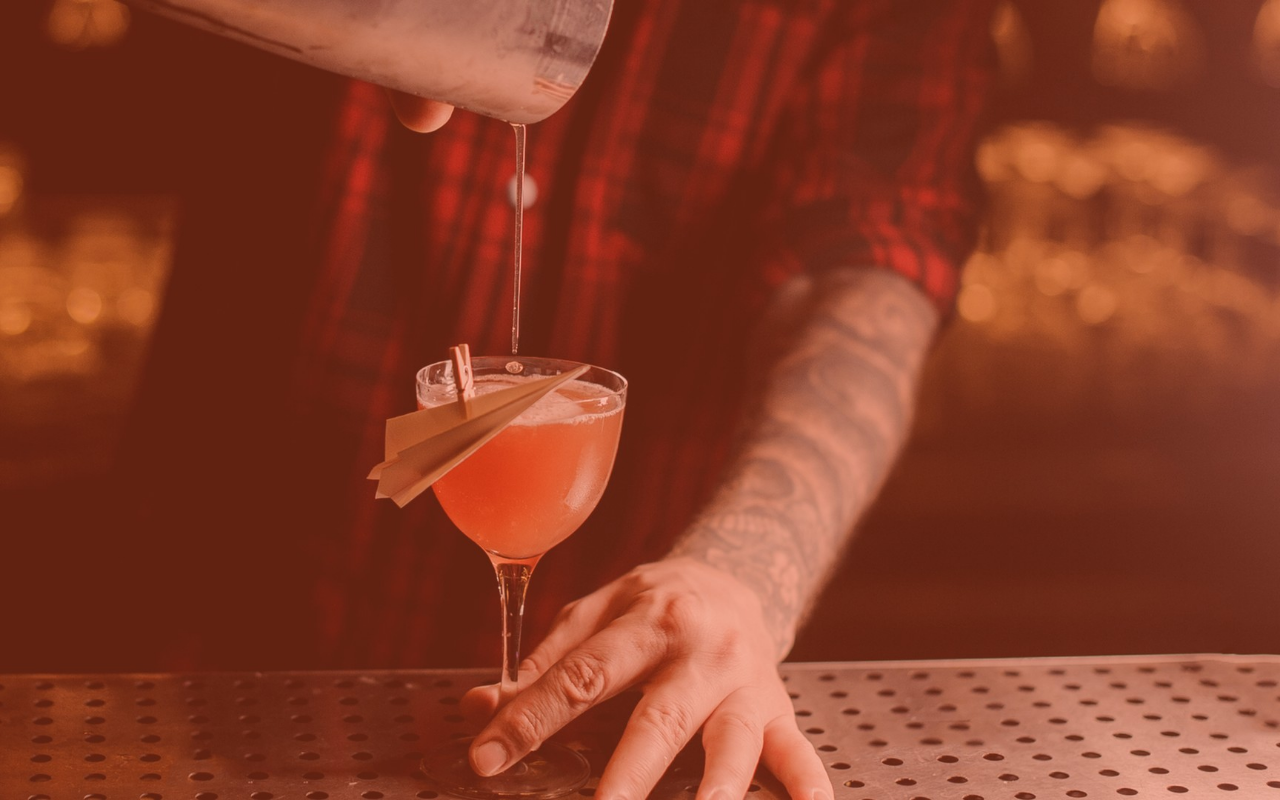
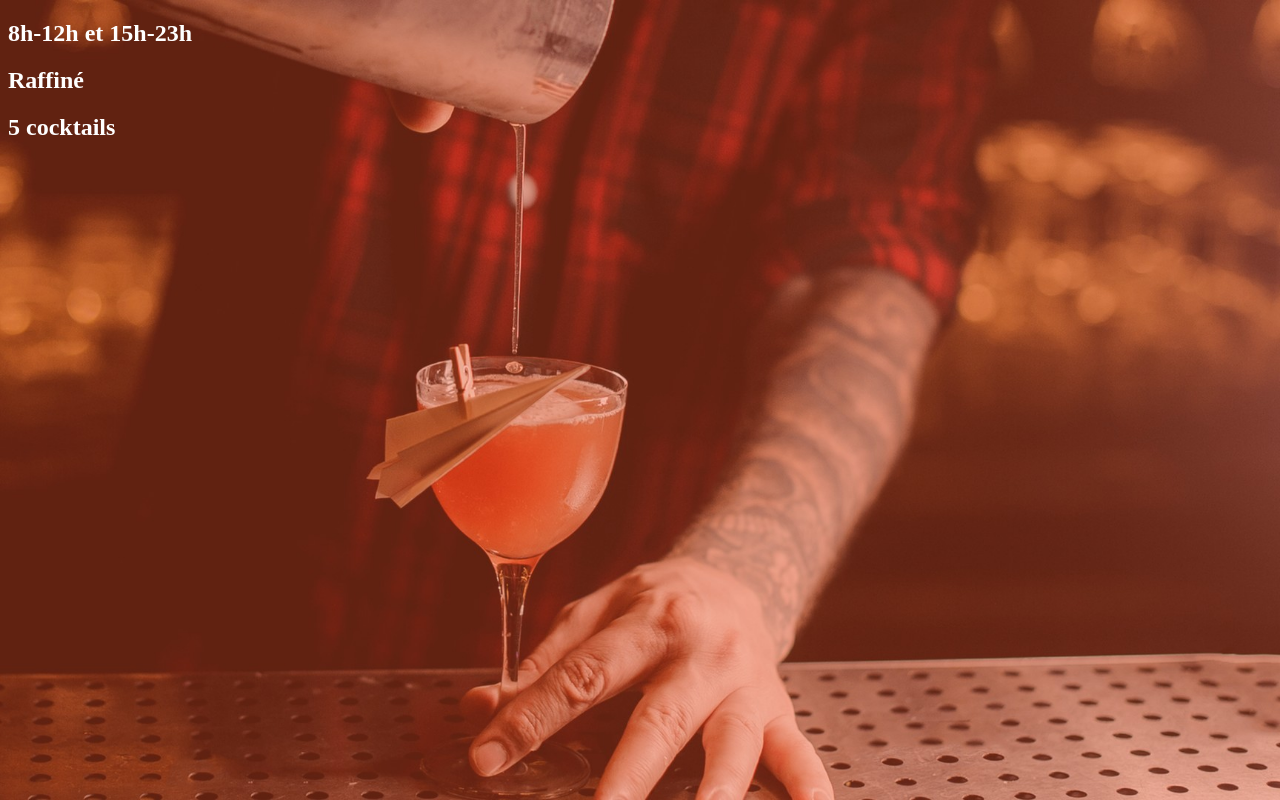
Before and after one commit to fluret/M1MECEN20242025HTMLALL, a plain HTML site: page index.html in a window 1280 px wide. Drawn offline with Linux system fonts and the light colour scheme.

Commit message:
about 1 code html

```diff
--- a/index.html
+++ b/index.html
@@ -8,6 +8,16 @@
     <link rel="shortcut icon" href="Images/favicon.png" type="image/png">
 </head>
 <body>
-
+    <section id="about">
+        <div>
+            <h2>8h-12h et 15h-23h</h2>
+        </div>
+        <div>
+            <h2>Raffiné</h2>
+        </div>
+        <div>
+            <h2>5 cocktails</h2>
+        </div>
+    </section>
 </body>
 </html>
```
